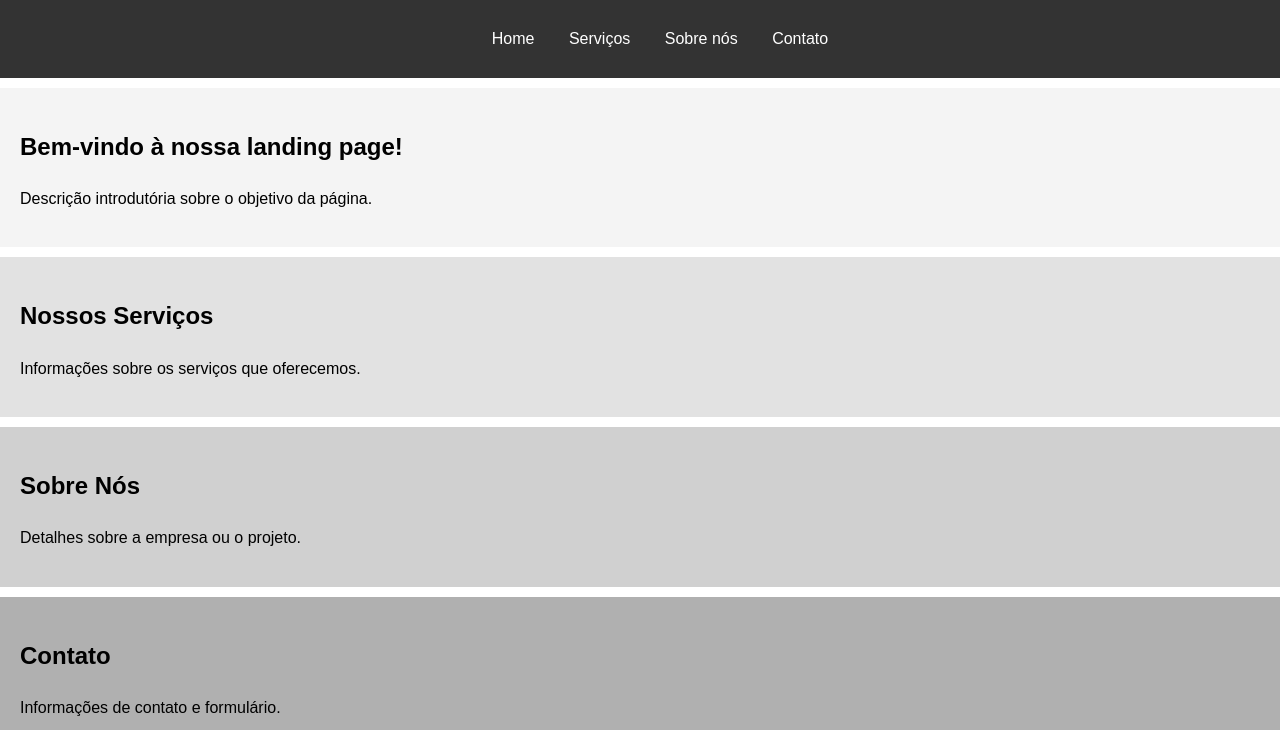
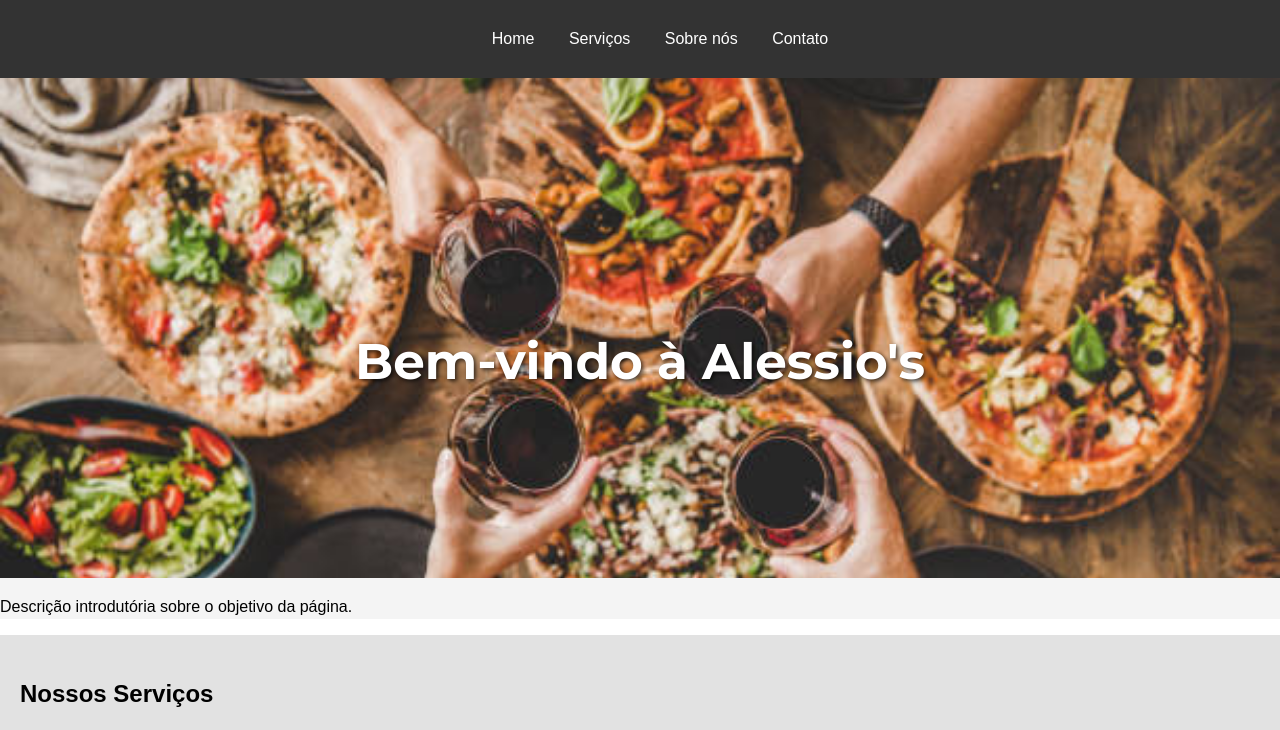
Before and after one commit to ArththrA/ClonePizzariaAlessio-s, a plain HTML site: page index.html in a window 1280 px wide. Shown: the top 730 px of the page. Drawn offline with nearby package versions, Linux system fonts and the light colour scheme.

Commit message:
pizza's website dev

```diff
--- a/index.html
+++ b/index.html
@@ -8,6 +8,9 @@
     <script src="https://unpkg.com/feather-icons"></script>
     <script src="https://cdn.jsdelivr.net/npm/feather-icons/dist/feather.min.js"></script>
     <link rel="stylesheet" href="landing.css">
+    <link rel="preconnect" href="https://fonts.googleapis.com">
+<link rel="preconnect" href="https://fonts.gstatic.com" crossorigin>
+<link href="https://fonts.googleapis.com/css2?family=Montserrat:ital,wght@0,100..900;1,100..900&display=swap" rel="stylesheet">
 </head>
 <body>
     <header>
@@ -22,7 +25,8 @@
     </header>
 
     <section id="secao1">
-        <h1>Bem-vindo à nossa landing page!</h1>
+        <img src="assets/imgSection1.jpg" alt="imagem pizzaria representação" height="1000" width="2000">
+        <h1>Bem-vindo à Alessio's</h1>
         <p>Descrição introdutória sobre o objetivo da página.</p>
     </section>
 
--- a/landing.css
+++ b/landing.css
@@ -1,3 +1,11 @@
+
+.montserrat-textsecao1 {
+    font-family: "Montserrat", sans-serif;
+    font-optical-sizing: auto;
+    font-weight: 100;
+    font-style: normal;
+  }
+
 body {
     font-family: Arial, sans-serif;
     line-height: 1.6;
@@ -33,6 +41,29 @@ section {
 
 #secao1 {
     background: #f4f4f4;
+    padding: 0px;
+    margin: 0px;
+}
+
+#secao1 h1{
+    display: flex;
+    justify-content: center;
+    position: absolute;
+    top: 40%;
+    left: 50%;
+    transform: translate(-50%, -50%);
+    color: white;
+    text-shadow: 2px 2px 4px rgba(0, 0, 0, 0.7);
+    font-family: "Montserrat", sans-serif;
+    font-size: 50px;
+}
+
+#secao1 img{
+    display: flex;
+    justify-content: space-between;
+    max-width: 100%;
+    height: 500px;
+    object-fit: cover;
 }
 
 #secao2 {
```
Also changed, not shown: assets/imgSection1.jpg (added), assets/pizza1.webp (added), assets/pizza2.avif (added), assets/pizza3.jpg (added), assets/pizza4.png (added).
